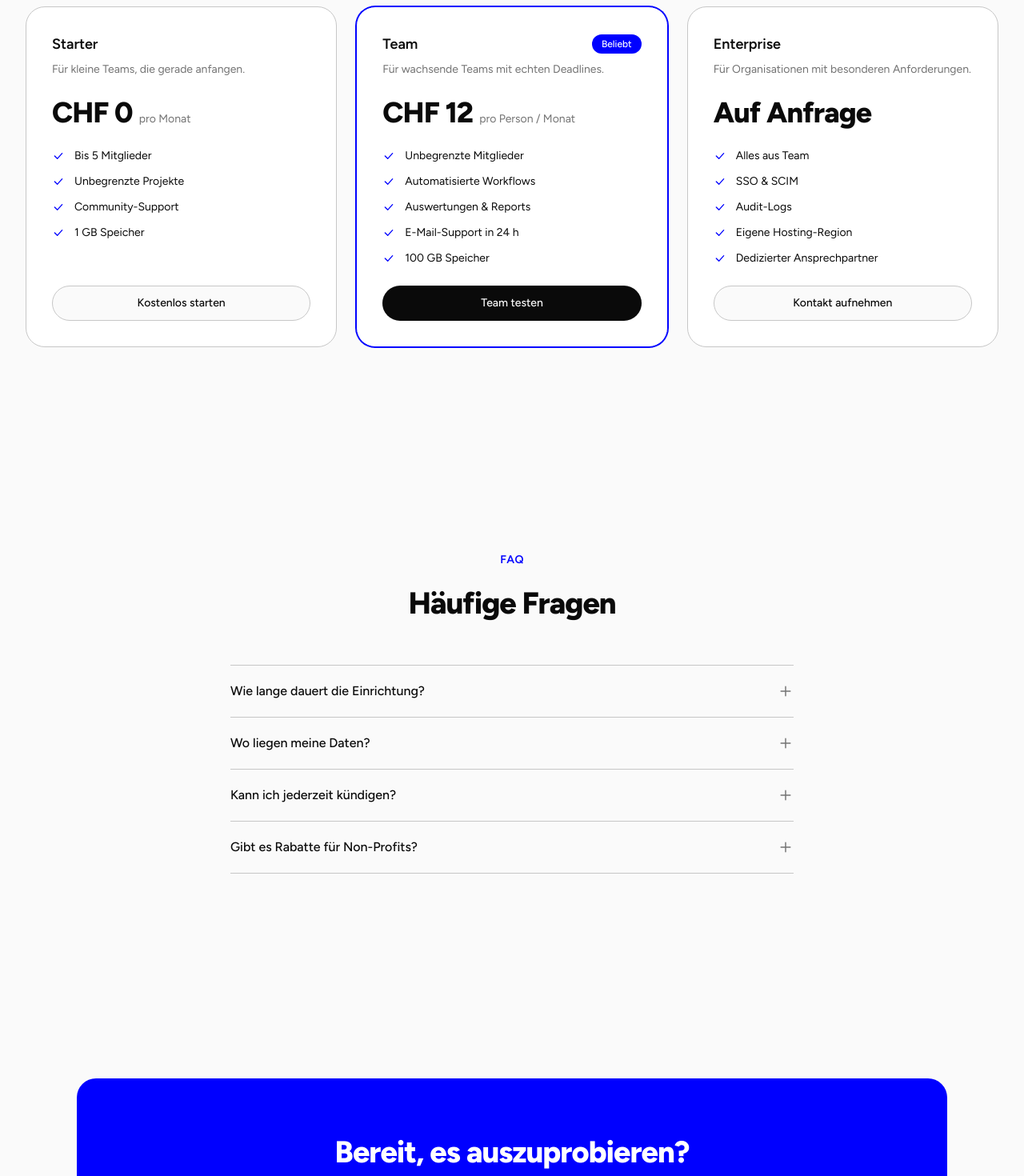
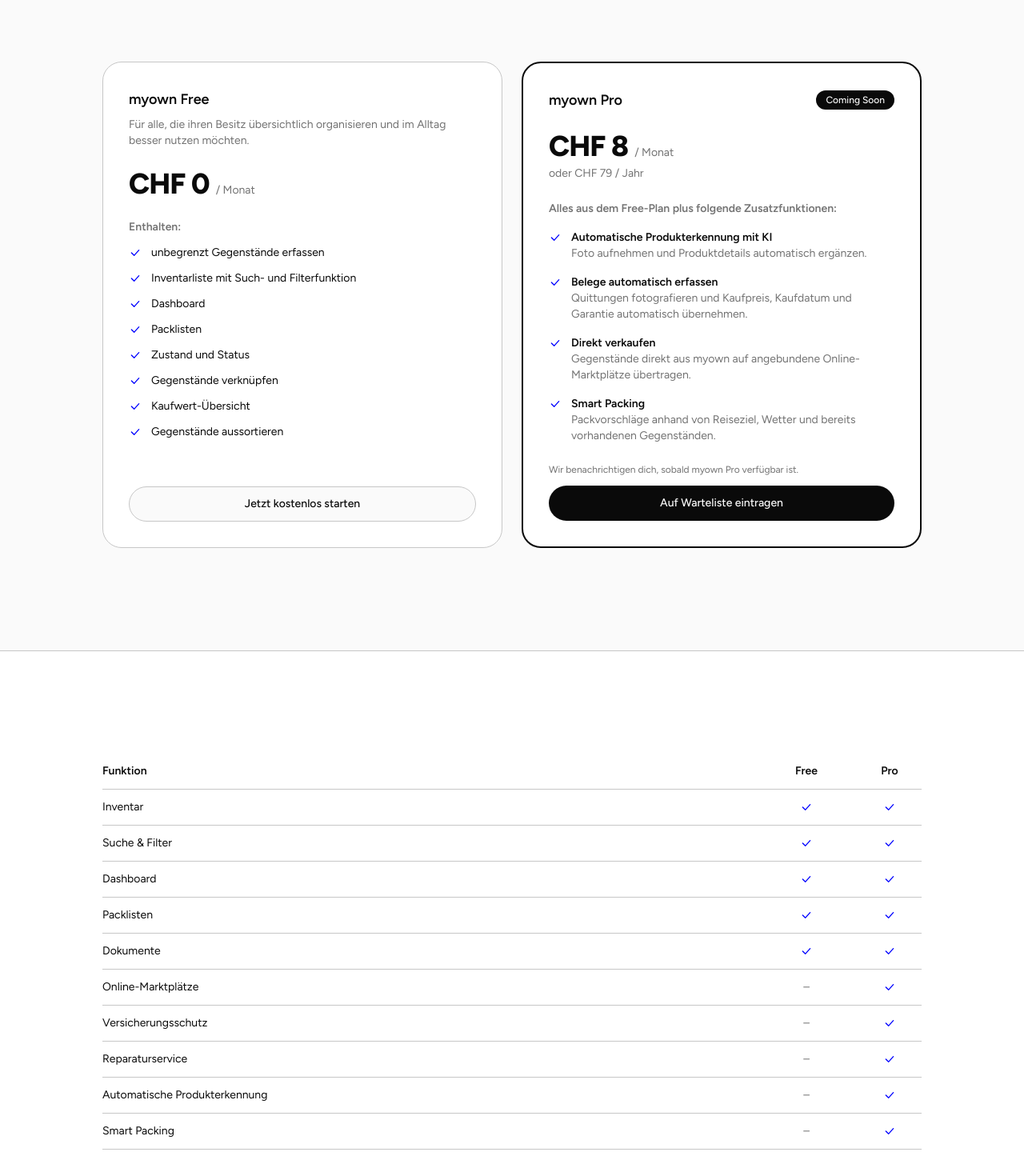
Before and after one commit to mrcldbrnr/marketing-page, a Next.js app: page /preisplan in a window 1280 px wide. Shown: the part 380-1850 px from the top of the page at 80% size. Built offline with nearby package versions, Linux system fonts and the light colour scheme; no server answers.

Commit message:
preisplan: initial commit

```diff
--- a/src/app/preisplan/page.tsx
+++ b/src/app/preisplan/page.tsx
@@ -1,13 +1,14 @@
 import { Section, SectionHeading } from "@/components/ui/section";
 import { PricingPlans } from "@/components/sections/pricing-plans";
-import { Faq } from "@/components/sections/faq";
+import { PricingComparison } from "@/components/sections/pricing-comparison";
 import { Cta } from "@/components/sections/cta";
 import { pricing } from "@/content/pricing";
+import { siteConfig } from "@/content/site";
 import { createMetadata } from "@/lib/metadata";
 
 export const metadata = createMetadata({
   title: "Preisplan",
-  description: pricing.description,
+  description: pricing.hero.description,
   path: "/preisplan",
 });
 
@@ -18,14 +19,23 @@
         <SectionHeading
           as="h1"
           eyebrow="Preisplan"
-          title={pricing.title}
-          description={pricing.description}
+          title={pricing.hero.title}
+          description={pricing.hero.description}
           className="mb-26"
         />
         <PricingPlans />
       </Section>
-      <Faq />
-      <Cta />
+
+      <Section containerWidth="wide" tone="surface">
+        <PricingComparison />
+      </Section>
+
+      <Cta
+        title={pricing.cta.title}
+        description={pricing.cta.description}
+        primaryCta={{ label: pricing.cta.label, href: siteConfig.appUrl, external: true }}
+        secondaryCta={null}
+      />
     </>
   );
 }
--- /dev/null
+++ b/src/components/sections/pricing-comparison.tsx
@@ -0,0 +1,62 @@
+import { pricing } from "@/content/pricing";
+
+function CheckIcon({ className }: { className?: string }) {
+  return (
+    <svg
+      aria-hidden
+      viewBox="0 0 24 24"
+      fill="none"
+      stroke="currentColor"
+      strokeWidth={2}
+      strokeLinecap="round"
+      strokeLinejoin="round"
+      className={className}
+    >
+      <path d="m5 12 5 5L19 7" />
+    </svg>
+  );
+}
+
+/** Responsive via horizontal scroll on narrow viewports rather than reflowing rows. */
+export function PricingComparison() {
+  return (
+    <div className="mx-auto max-w-5xl overflow-x-auto">
+      <table className="w-full min-w-[480px] border-collapse text-sm">
+        <thead>
+          <tr className="border-b border-border text-left">
+            <th className="py-3 pr-4 font-semibold">Funktion</th>
+            <th className="w-24 py-3 px-4 text-center font-semibold">Free</th>
+            <th className="w-24 py-3 pl-4 text-center font-semibold">Pro</th>
+          </tr>
+        </thead>
+        <tbody>
+          {pricing.comparison.rows.map((row) => (
+            <tr key={row.feature} className="border-b border-border">
+              <td className="py-3 pr-4">{row.feature}</td>
+              <td className="py-3 px-4 text-center">
+                {row.free ? (
+                  <CheckIcon className="mx-auto size-4 text-accent" />
+                ) : (
+                  <span aria-hidden className="text-muted">
+                    –
+                  </span>
+                )}
+                <span className="sr-only">{row.free ? "im Free-Plan enthalten" : "nicht im Free-Plan enthalten"}</span>
+              </td>
+              <td className="py-3 pl-4 text-center">
+                {row.pro ? (
+                  <CheckIcon className="mx-auto size-4 text-accent" />
+                ) : (
+                  <span aria-hidden className="text-muted">
+                    –
+                  </span>
+                )}
+                <span className="sr-only">{row.pro ? "im Pro-Plan enthalten" : "nicht im Pro-Plan enthalten"}</span>
+              </td>
+            </tr>
+          ))}
+        </tbody>
+      </table>
+    </div>
+  );
+}
--- a/src/components/sections/pricing-plans.tsx
+++ b/src/components/sections/pricing-plans.tsx
@@ -1,38 +1,8 @@
-import { cn } from "@/lib/cn";
 import { ButtonLink } from "@/components/ui/button";
 import { pricing } from "@/content/pricing";
 
-export function PricingPlans() {
+function CheckIcon({ className }: { className?: string }) {
   return (
-    <div className="grid gap-6 lg:grid-cols-3">
-      {pricing.plans.map((plan) => (
-        <div
-          key={plan.name}
-          className={cn(
-            "flex flex-col gap-6 rounded-3xl border border-border bg-surface p-8",
-            plan.featured && "border-accent ring-1 ring-accent",
-          )}
-        >
-          <div className="flex flex-col gap-2">
-            <div className="flex items-center justify-between gap-3">
-              <h2 className="text-lg font-semibold">{plan.name}</h2>
-              {plan.featured ? (
-                <span className="rounded-full bg-accent px-3 py-1 text-xs font-medium text-accent-foreground">
-                  Beliebt
-                </span>
-              ) : null}
-            </div>
-            <p className="text-sm text-muted">{plan.description}</p>
-          </div>
-
-          <p className="flex items-baseline gap-2">
-            <span className="text-4xl font-extrabold tracking-tight">{plan.price}</span>
-            {plan.interval ? <span className="text-sm text-muted">{plan.interval}</span> : null}
-          </p>
-
-          <ul className="flex flex-col gap-3 text-sm">
-            {plan.features.map((feature) => (
-              <li key={feature} className="flex items-start gap-3">
     <svg
       aria-hidden
       viewBox="0 0 24 24"
@@ -41,24 +11,90 @@
       strokeWidth={2}
       strokeLinecap="round"
       strokeLinejoin="round"
-                  className="mt-0.5 size-4 shrink-0 text-accent"
+      className={className}
     >
       <path d="m5 12 5 5L19 7" />
     </svg>
+  );
+}
+
+export function PricingPlans() {
+  return (
+    <div className="mx-auto grid max-w-5xl gap-6 lg:grid-cols-2">
+      {pricing.plans.map((plan) =>
+        plan.kind === "free" ? (
+          <div key={plan.name} className="flex flex-col gap-6 rounded-3xl border border-border bg-surface p-8">
+            <div className="flex flex-col gap-2">
+              <h2 className="text-lg font-semibold">{plan.name}</h2>
+              <p className="text-sm text-muted">{plan.description}</p>
+            </div>
+
+            <p className="flex items-baseline gap-2">
+              <span className="text-4xl font-extrabold tracking-tight">{plan.price}</span>
+              <span className="text-sm text-muted">{plan.interval}</span>
+            </p>
+
+            <div className="flex flex-col gap-3">
+              <p className="text-sm font-semibold text-muted">Enthalten:</p>
+              <ul className="flex flex-col gap-3 text-sm">
+                {plan.features.map((feature) => (
+                  <li key={feature} className="flex items-start gap-3">
+                    <CheckIcon className="mt-0.5 size-4 shrink-0 text-accent" />
                     {feature}
                   </li>
                 ))}
               </ul>
+            </div>
 
-          <ButtonLink
-            href={plan.cta.href}
-            variant={plan.featured ? "primary" : "secondary"}
-            className="mt-auto w-full"
-          >
+            <ButtonLink href={plan.cta.href} variant="secondary" className="mt-auto w-full">
               {plan.cta.label}
             </ButtonLink>
           </div>
+        ) : (
+          <div key={plan.name} className="flex flex-col gap-6 rounded-3xl border-2 border-foreground bg-surface p-8">
+            <div className="flex flex-col gap-2">
+              <div className="flex items-center justify-between gap-3">
+                <h2 className="text-lg font-semibold">{plan.name}</h2>
+                <span className="rounded-full bg-foreground px-3 py-1 text-xs font-medium text-background">
+                  Coming Soon
+                </span>
+              </div>
+            </div>
+
+            <div className="flex flex-col gap-1">
+              <p className="flex items-baseline gap-2">
+                <span className="text-4xl font-extrabold tracking-tight">{plan.price}</span>
+                <span className="text-sm text-muted">{plan.interval}</span>
+              </p>
+              <p className="text-sm text-muted">
+                oder {plan.priceYearly} {plan.intervalYearly}
+              </p>
+            </div>
+
+            <div className="flex flex-col gap-4">
+              <p className="text-sm font-semibold text-muted">{plan.description}</p>
+              <ul className="flex flex-col gap-4 text-sm">
+                {plan.highlights.map((highlight) => (
+                  <li key={highlight.title} className="flex items-start gap-3">
+                    <CheckIcon className="mt-0.5 size-4 shrink-0 text-accent" />
+                    <span>
+                      <span className="font-semibold">{highlight.title}</span>
+                      <span className="block text-muted">{highlight.description}</span>
+                    </span>
+                  </li>
                 ))}
+              </ul>
+            </div>
+
+            <div className="mt-auto flex flex-col gap-3">
+              <p className="text-xs text-muted">{plan.cta.note}</p>
+              <ButtonLink href={plan.cta.href} variant="primary" className="w-full">
+                {plan.cta.label}
+              </ButtonLink>
+            </div>
+          </div>
+        ),
+      )}
     </div>
   );
 }
--- a/src/content/pricing.ts
+++ b/src/content/pricing.ts
@@ -1,54 +1,113 @@
-export type Plan = {
+/**
+ * Copy for the /preisplan page. Free and Pro differ enough in shape (a plain
+ * feature checklist vs. named highlight blocks with their own description,
+ * plus a monthly/yearly price pair and a "coming soon" waitlist CTA) that
+ * `Plan` is a discriminated union rather than one fixed shape.
+ */
+
+export type Plan =
+  | {
+      kind: "free";
       name: string;
       price: string;
-  interval?: string;
+      interval: string;
       description: string;
       features: string[];
       cta: { label: string; href: string };
-  /** Exactly one plan should be highlighted. */
-  featured?: boolean;
+    }
+  | {
+      kind: "pro";
+      name: string;
+      price: string;
+      interval: string;
+      priceYearly: string;
+      intervalYearly: string;
+      description: string;
+      highlights: { title: string; description: string }[];
+      cta: { label: string; href: string; note: string };
     };
 
+export type ComparisonRow = { feature: string; free: boolean; pro: boolean };
+
 export const pricing = {
-  title: "Preise, die mitwachsen",
+  hero: {
+    title: "Starte kostenlos. Hol dir mehr, wenn du mehr brauchst.",
     description:
-    "Alle Pläne enthalten unbegrenzte Projekte und Support. Jährliche Zahlung spart zwei Monate.",
+      "Die Kernfunktionen von myown sind im Free-Plan kostenlos verfügbar. Für noch mehr Komfort, zusätzliche Funktionen und Services steht dir schon bald myown Pro zur Verfügung.",
+  },
+
   plans: [
     {
-      name: "Starter",
+      kind: "free",
+      name: "myown Free",
       price: "CHF 0",
-      interval: "pro Monat",
-      description: "Für kleine Teams, die gerade anfangen.",
-      features: ["Bis 5 Mitglieder", "Unbegrenzte Projekte", "Community-Support", "1 GB Speicher"],
-      cta: { label: "Kostenlos starten", href: "/kontakt" },
+      interval: "/ Monat",
+      description: "Für alle, die ihren Besitz übersichtlich organisieren und im Alltag besser nutzen möchten.",
+      features: [
+        "unbegrenzt Gegenstände erfassen",
+        "Inventarliste mit Such- und Filterfunktion",
+        "Dashboard",
+        "Packlisten",
+        "Zustand und Status",
+        "Gegenstände verknüpfen",
+        "Kaufwert-Übersicht",
+        "Gegenstände aussortieren",
+      ],
+      cta: { label: "Jetzt kostenlos starten", href: "/kontakt" },
     },
     {
-      name: "Team",
-      price: "CHF 12",
-      interval: "pro Person / Monat",
-      description: "Für wachsende Teams mit echten Deadlines.",
-      features: [
-        "Unbegrenzte Mitglieder",
-        "Automatisierte Workflows",
-        "Auswertungen & Reports",
-        "E-Mail-Support in 24 h",
-        "100 GB Speicher",
-      ],
-      cta: { label: "Team testen", href: "/kontakt" },
-      featured: true,
+      kind: "pro",
+      name: "myown Pro",
+      price: "CHF 8",
+      interval: "/ Monat",
+      priceYearly: "CHF 79",
+      intervalYearly: "/ Jahr",
+      description: "Alles aus dem Free-Plan plus folgende Zusatzfunktionen:",
+      highlights: [
+        {
+          title: "Automatische Produkterkennung mit KI",
+          description: "Foto aufnehmen und Produktdetails automatisch ergänzen.",
         },
         {
-      name: "Enterprise",
-      price: "Auf Anfrage",
-      description: "Für Organisationen mit besonderen Anforderungen.",
-      features: [
-        "Alles aus Team",
-        "SSO & SCIM",
-        "Audit-Logs",
-        "Eigene Hosting-Region",
-        "Dedizierter Ansprechpartner",
+          title: "Belege automatisch erfassen",
+          description: "Quittungen fotografieren und Kaufpreis, Kaufdatum und Garantie automatisch übernehmen.",
+        },
+        {
+          title: "Direkt verkaufen",
+          description: "Gegenstände direkt aus myown auf angebundene Online-Marktplätze übertragen.",
+        },
+        {
+          title: "Smart Packing",
+          description: "Packvorschläge anhand von Reiseziel, Wetter und bereits vorhandenen Gegenständen.",
+        },
       ],
-      cta: { label: "Kontakt aufnehmen", href: "/kontakt" },
+      cta: {
+        label: "Auf Warteliste eintragen",
+        href: "/kontakt",
+        note: "Wir benachrichtigen dich, sobald myown Pro verfügbar ist.",
+      },
     },
   ] satisfies Plan[],
-};
+
+  comparison: {
+    rows: [
+      { feature: "Inventar", free: true, pro: true },
+      { feature: "Suche & Filter", free: true, pro: true },
+      { feature: "Dashboard", free: true, pro: true },
+      { feature: "Packlisten", free: true, pro: true },
+      { feature: "Dokumente", free: true, pro: true },
+      { feature: "Online-Marktplätze", free: false, pro: true },
+      { feature: "Versicherungsschutz", free: false, pro: true },
+      { feature: "Reparaturservice", free: false, pro: true },
+      { feature: "Automatische Produkterkennung", free: false, pro: true },
+      { feature: "Smart Packing", free: false, pro: true },
+    ] satisfies ComparisonRow[],
+  },
+
+  cta: {
+    title: "Jetzt testen und kostenlos starten",
+    description:
+      "Erlebe die Funktionen von myown in unserer Live-Demo – ganz ohne Login, Anmeldung und Registrierung. Unverbindlich und garantiert kostenlos.",
+    label: "myown jetzt live testen",
+  },
+} as const;
```
Lines whose indentation alone changed are shown as unchanged.
